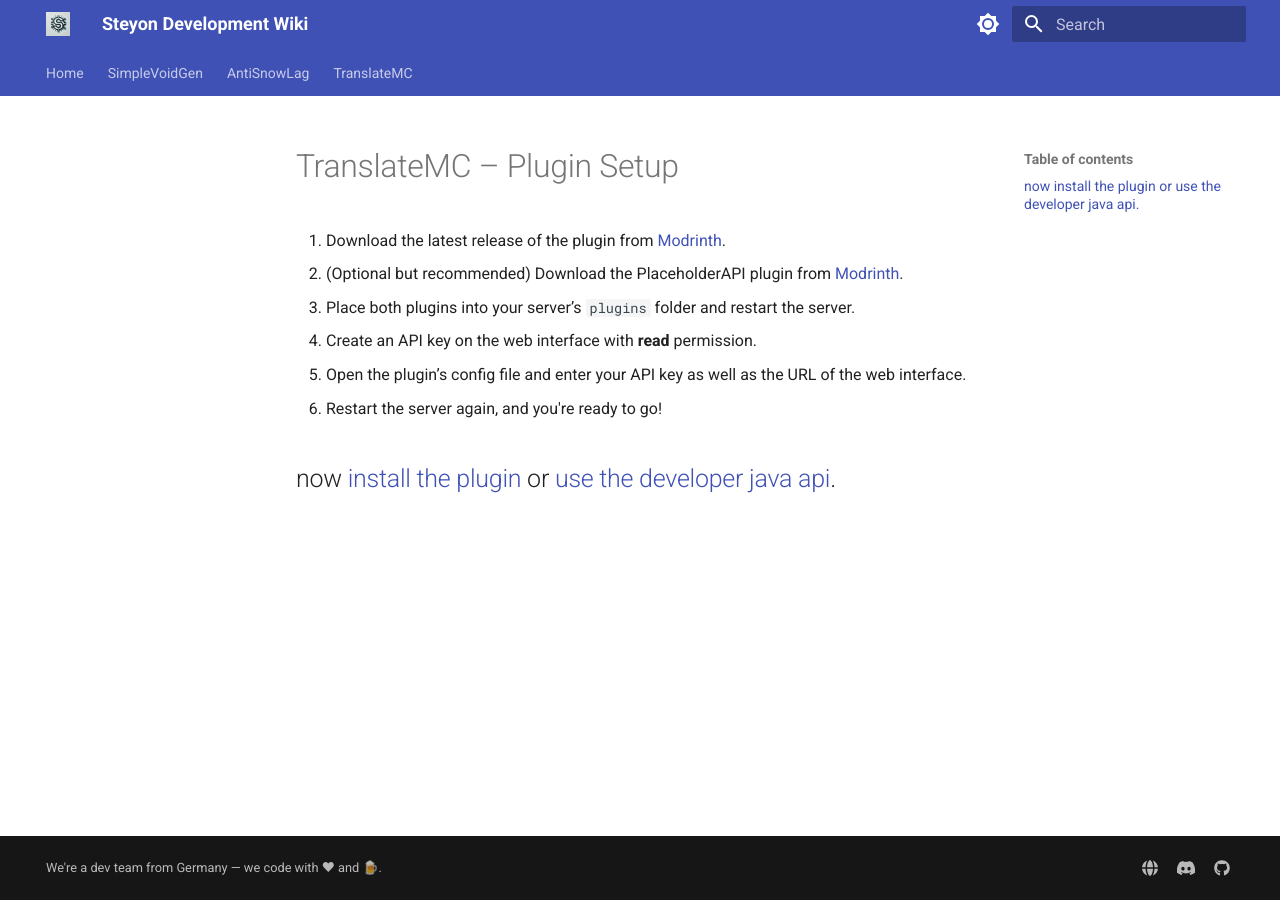
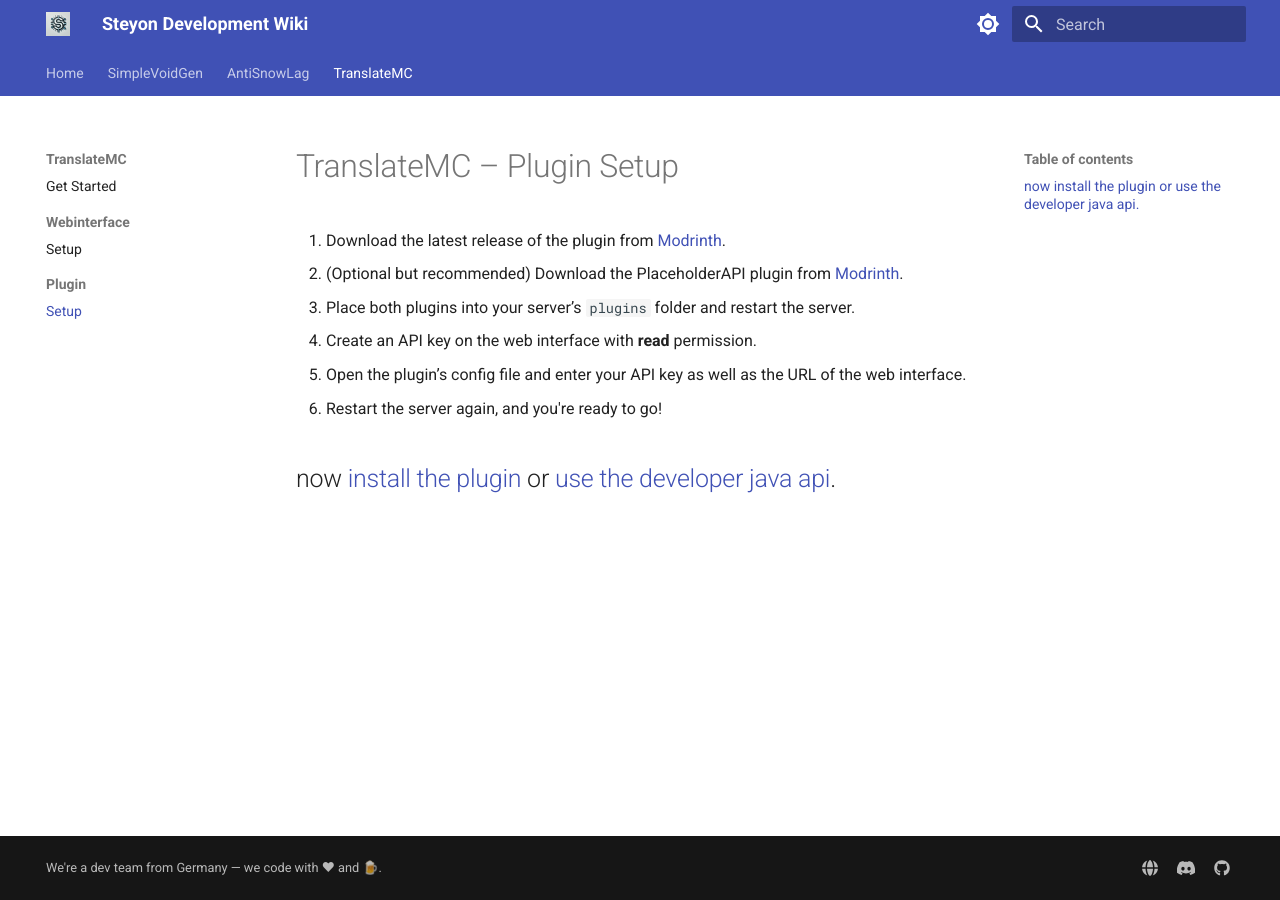
Before and after one commit to Steyondev/wiki, an MkDocs documentation site: the page built from docs/TranslateMC/Plugin/Setup.md, in a window 1280 px wide. Built offline with MkDocs 1.6.1 and Material for MkDocs 9.7.7, drawn with Linux system fonts in a browser that asks for light colours.

Commit message:
Update paths for TranslateMC documentation

```diff
--- a/mkdocs.yml
+++ b/mkdocs.yml
@@ -36,11 +36,11 @@
   - AntiSnowLag:
     - Get Started: antisnowlag/GetStarted.md
   - TranslateMC:
-    - Get Started: Webinterface/GetStarted.md
+    - Get Started: TranslateMC/Webinterface/GetStarted.md
     - Webinterface:
-      - Setup: Webinterface/Setup.md
+      - Setup: TranslateMC/Webinterface/Setup.md
     - Plugin:
-      - Setup: Plugin/Setup.md
+      - Setup: TranslateMC/Plugin/Setup.md
 
 extra_javascript:
   - js/tabs.js
```
